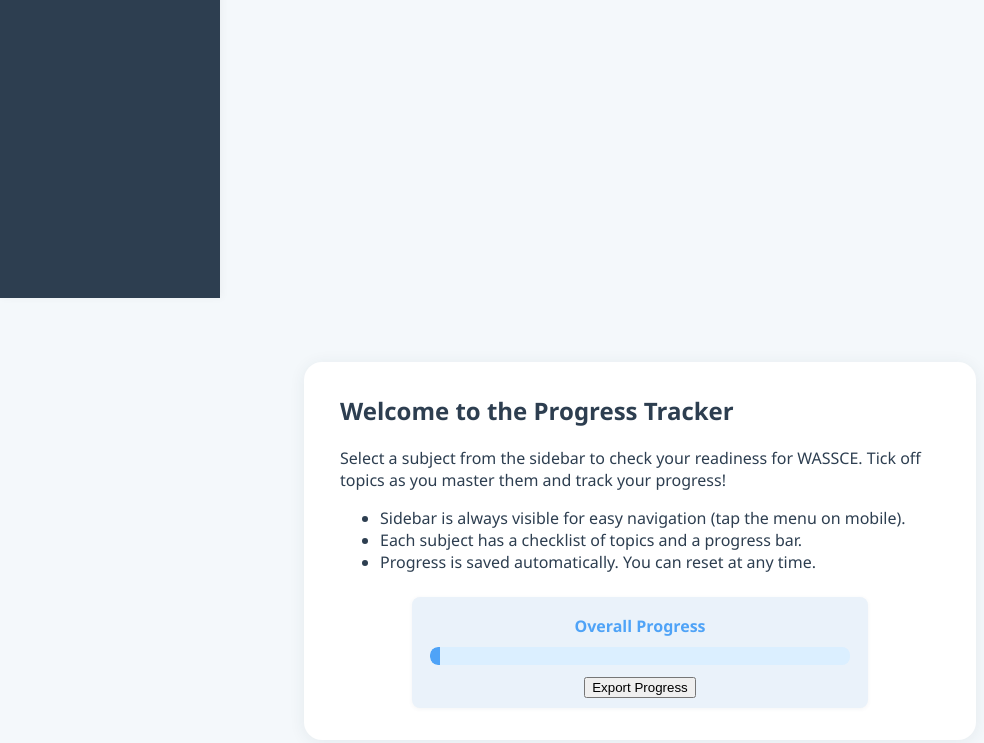
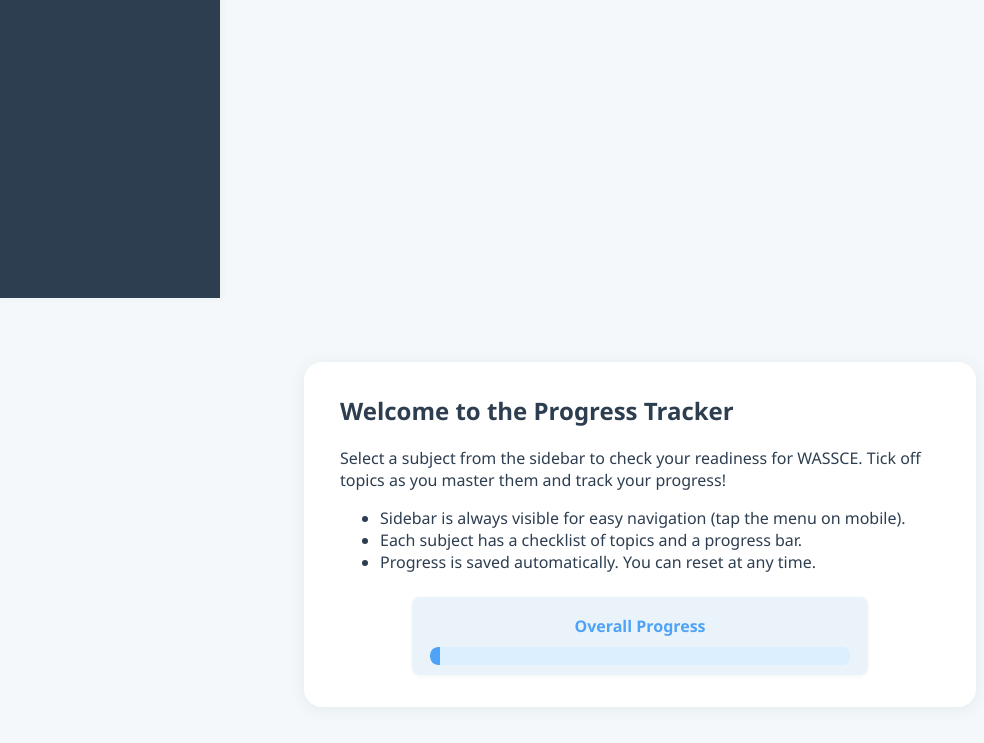
Before and after one commit to Legendary-Herbie/Ready, a plain HTML site: page index.html in a window 1280 px wide. Shown: the part 681-1424 px from the top of the page, without its empty margins (0-984 px from the left). Drawn offline with Linux system fonts and the light colour scheme.

Commit message:
Update index.html

```diff
--- a/index.html
+++ b/index.html
@@ -304,7 +304,6 @@
                 <div class="overall-progress-container">
                     <div style="font-weight:600; color:var(--primary);">Overall Progress</div>
                     <div class="overall-progress-bar"><div class="overall-progress-bar-inner" id="overall-progress-bar" style="width:0%">0%</div></div>
-                    <button id="export-progress" class="reset-btn" style="margin-top:12px;">Export Progress</button>
                 </div>
             </div>
             <div class="card" id="emaths">
```
